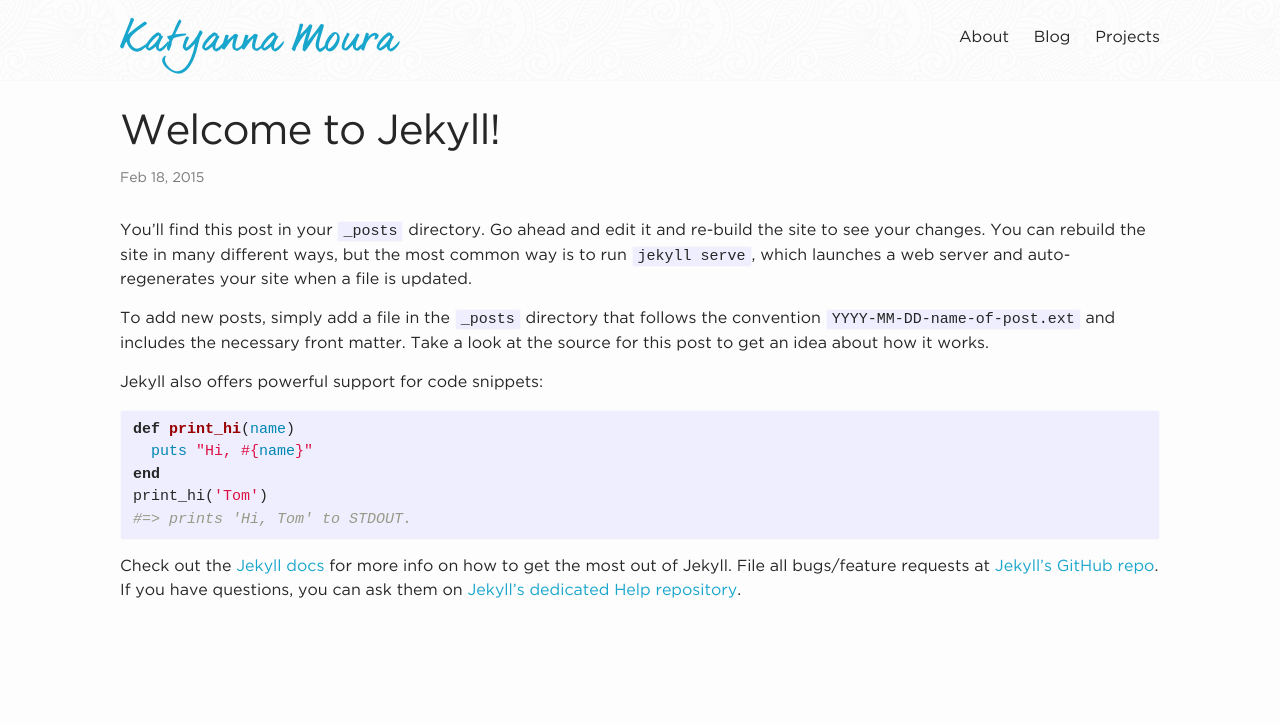
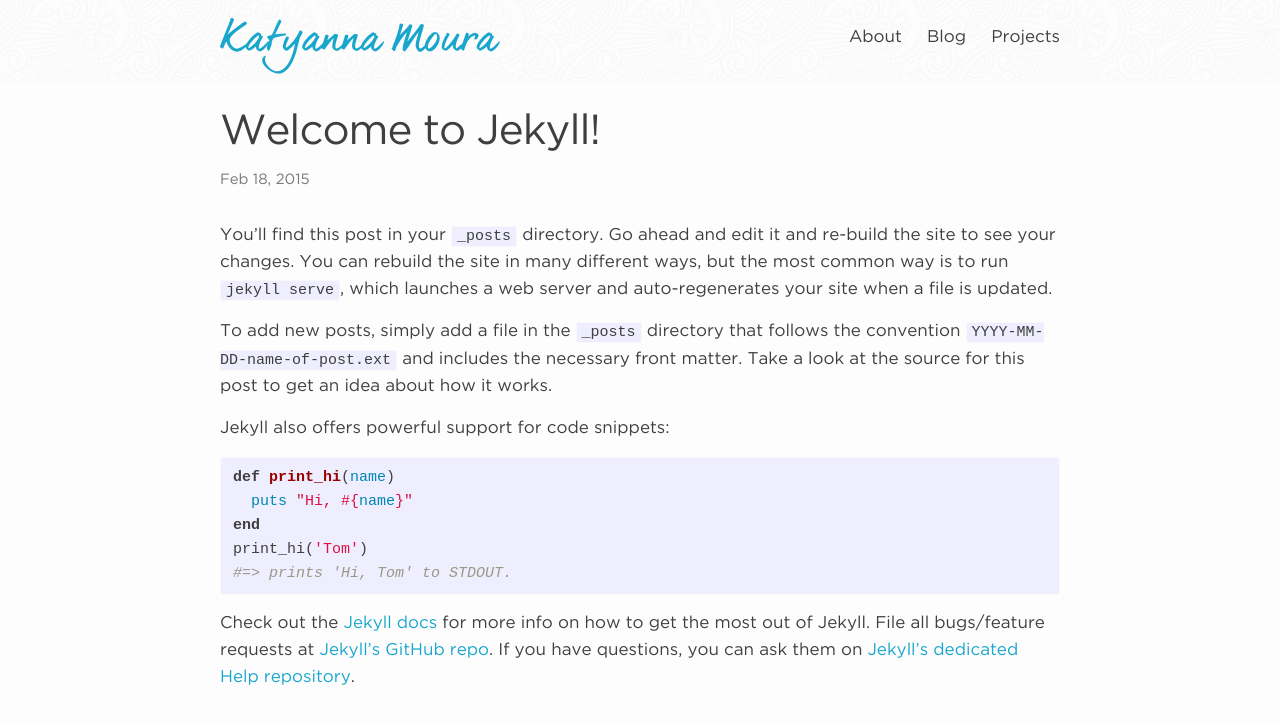
Before and after one commit to katyanna/katyanna.github.io, a Jekyll site: the page built from _posts/2015-02-18-welcome-to-jekyll.markdown, in a window 1280 px wide. Shown: the top 724 px of the page. Built offline with Jekyll 4.4.1, drawn with Linux system fonts in a browser that asks for light colours; comment, search, counter and statistics services are not loaded.

Commit message:
Rearranges site's spacement

```diff
--- a/_sass/_layout.scss
+++ b/_sass/_layout.scss
@@ -284,6 +284,9 @@
     }
 }
 
+pre {
+  overflow-x: hidden; }
+
 .sharebuttons {
   margin: 0 auto;
   text-align: center;
--- a/public/css/main.scss
+++ b/public/css/main.scss
@@ -23,13 +23,13 @@
 // Our variables
 $title-font-family: dearJoe, gothambook, Helvetica, sans-serif;
 $base-font-family: gothambook, Arial, sans-serif;
-$base-font-size:   16px;
+$base-font-size:   17px;
 $small-font-size:  $base-font-size * 0.875;
-$base-line-height: 1.5;
+$base-line-height: 1.6;
 
 $spacing-unit:     30px;
 
-$text-color:       #262626;
+$text-color:       #3f3F3F;
 $background-color: #fdfdfd;
 
 $brand-color:      #19a6cc;
@@ -41,7 +41,7 @@
 $grey-color-dark:  darken($grey-color, 25%);
 
 // Width of the content area
-$content-width:    1100px;
+$content-width:    900px;
 
 $on-palm:          600px;
 $on-laptop:        800px;
```
